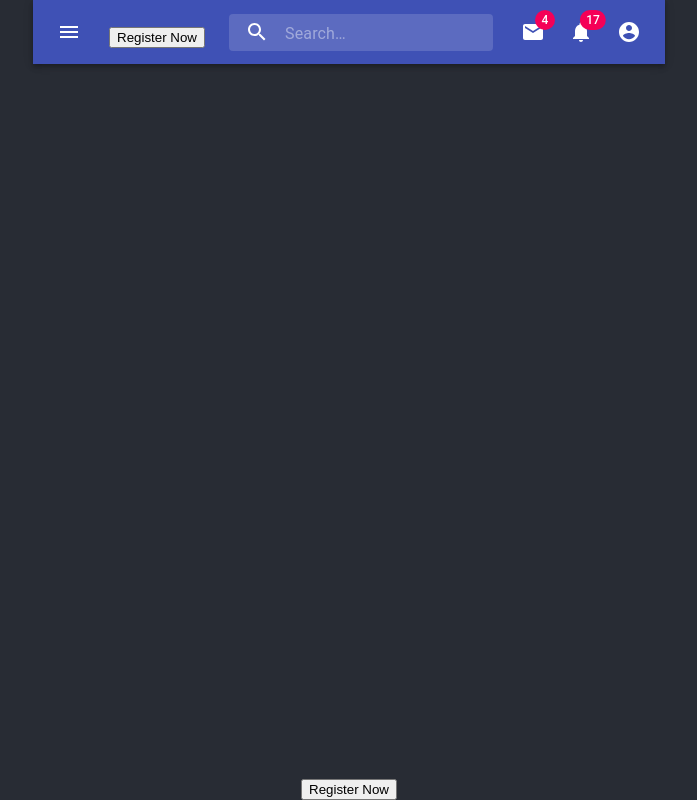
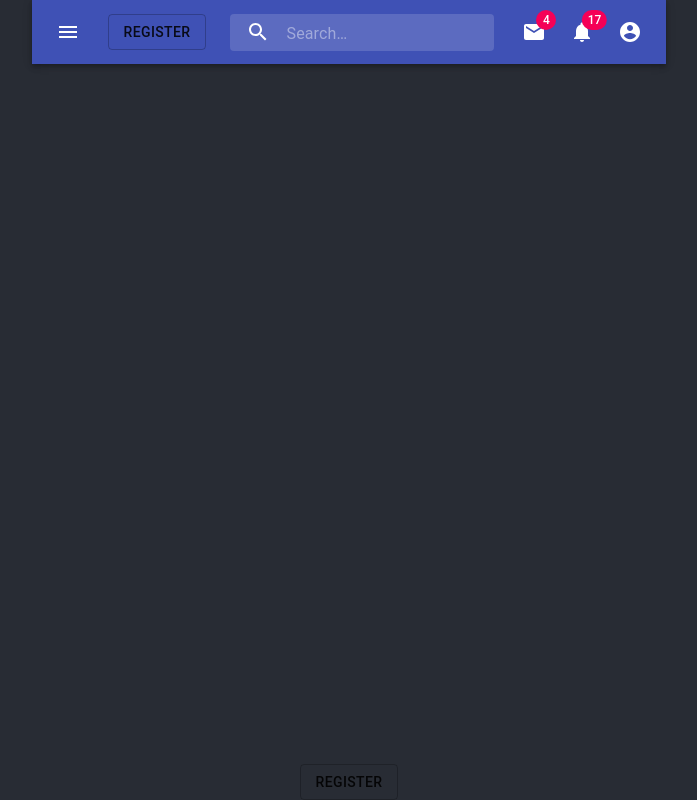
Before and after one commit to BloomTech-Labs/phoenix-fe, a React (Create React App) app: page /two in a window 1280 px wide. Shown: the whole page, without its empty margins (291-988 px from the left). Built offline with nearby package versions, Linux system fonts and the light colour scheme.

Commit message:
+ hndSub and ability to post to the db viaLH5555

```diff
--- a/src/components/Navbar.js
+++ b/src/components/Navbar.js
@@ -1,4 +1,4 @@
- import React from 'react';
+ import React, { useState } from 'react';
 import { fade, makeStyles } from '@material-ui/core/styles';
 import AppBar from '@material-ui/core/AppBar';
 import Toolbar from '@material-ui/core/Toolbar';
@@ -17,6 +17,12 @@ import MoreIcon from '@material-ui/icons/MoreVert';
 import Registration from "./Registration.js";
 
 const useStyles = makeStyles(theme => ({
+  primary: {
+    // light: will be calculated from palette.primary.main,
+    main: '#000000',
+    // dark: will be calculated from palette.primary.main,
+    // contrastText: will be calculated to contrast with palette.primary.main
+  },
   grow: {
     flexGrow: 1,
   },
@@ -80,8 +86,8 @@ const useStyles = makeStyles(theme => ({
 
 export default function PrimarySearchAppBar() {
   const classes = useStyles();
-  const [anchorEl, setAnchorEl] = React.useState(null);
-  const [mobileMoreAnchorEl, setMobileMoreAnchorEl] = React.useState(null);
+  const [anchorEl, setAnchorEl] = useState(null);
+  const [mobileMoreAnchorEl, setMobileMoreAnchorEl] = useState(null);
 
   const isMenuOpen = Boolean(anchorEl);
   const isMobileMenuOpen = Boolean(mobileMoreAnchorEl);
@@ -165,7 +171,7 @@ export default function PrimarySearchAppBar() {
   return (
     <div className={classes.grow}>
       <AppBar position="static">
-        <Toolbar>
+        <Toolbar color="danger">
           <IconButton
             edge="start"
             className={classes.menuButton}
--- a/src/components/Registration.js
+++ b/src/components/Registration.js
@@ -1,6 +1,8 @@
- import React, { useState } from 'react';
+import React, { useState } from 'react';
 import  Modal  from '@material-ui/core/Modal';
 import TextField from '@material-ui/core/TextField';
+import Button from '@material-ui/core/Button';
+import axios from 'axios';
 // import Avatar from '@material-ui/core/Avatar';
 
 import { makeStyles } from '@material-ui/core/styles';
@@ -35,7 +37,8 @@ function rand() {
       '& .MuiTextField-root': {
         display:"flex",
         margin: theme.spacing(1),
-        width: 200,
+        width: 200
+
       },
     }
   }));
@@ -68,12 +71,31 @@ const handleChange = (event) => {
       const handleClose = () => {
         setOpen(false);
       };
+      const handleSubmit = e => {
+        e.preventDefault();
+        axios
+          .post("http://localhost:5555/api/auth/register", {
+            username: credentials.username,
+            password: credentials.password,
+            name:credentials.name,
+            email:credentials.email,
+            age: credentials.age
+
+          })
+          .then(function(response) {
+            console.log(response);
+            localStorage.setItem("credentials", response);
+            props.history.push("/login");
+          })
+          .catch(function(error) {
+            console.log(error);
+          });
+      };
       return (
           <>
         <div>
-          <button type="button" onClick={handleOpen}>
-            Register Now
-          </button>
+        <Button variant="outlined" onClick={handleOpen}>Register</Button>
+
           <Modal
             aria-labelledby="simple-modal-title"
             aria-describedby="simple-modal-description"
@@ -86,7 +108,7 @@ const handleChange = (event) => {
               Start Your Journey As A Phoenix
               </p>
               <div>
-                <form className={classes.root}>
+                <form className={classes.root} onSubmit={handleSubmit}>
               <div>
               {/* <Avatar src="/broken-image.jpg" /> */}
               <TextField
@@ -96,7 +118,7 @@ const handleChange = (event) => {
                   value={props.username}
                   onChange={handleChange}
                   placeholder="Username"
-                  variant="filled" />
+                  variant="outlined" />
 
                   </div>
                    <TextField
@@ -106,7 +128,7 @@ const handleChange = (event) => {
                   value={props.password}
                   onChange={handleChange}
                   placeholder="Must be 8 characters"
-                  variant="filled"
+                  variant="outlined"
                   />
                     <TextField
                   required
@@ -115,7 +137,7 @@ const handleChange = (event) => {
                   value={props.name}
                   onChange={handleChange}
                   placeholder='Letters are nice'
-                  variant="filled"
+                  variant="outlined"
                   />
                     <TextField
                   required
@@ -124,7 +146,7 @@ const handleChange = (event) => {
                   value={props.email}
                   onChange={handleChange}
                   placeholder="@ required"
-                  variant="filled"
+                  variant="outlined"
                   />
                    <TextField
                   required
@@ -132,9 +154,11 @@ const handleChange = (event) => {
                   label="Age"
                   value={props.age}
                   onChange={handleChange}
-                  variant="filled"
+                  variant="outlined"
                   />
+
                   </form>
+                  <Button variant="outlined">Register</Button>
               </div>
             </div>
           </Modal>
```
